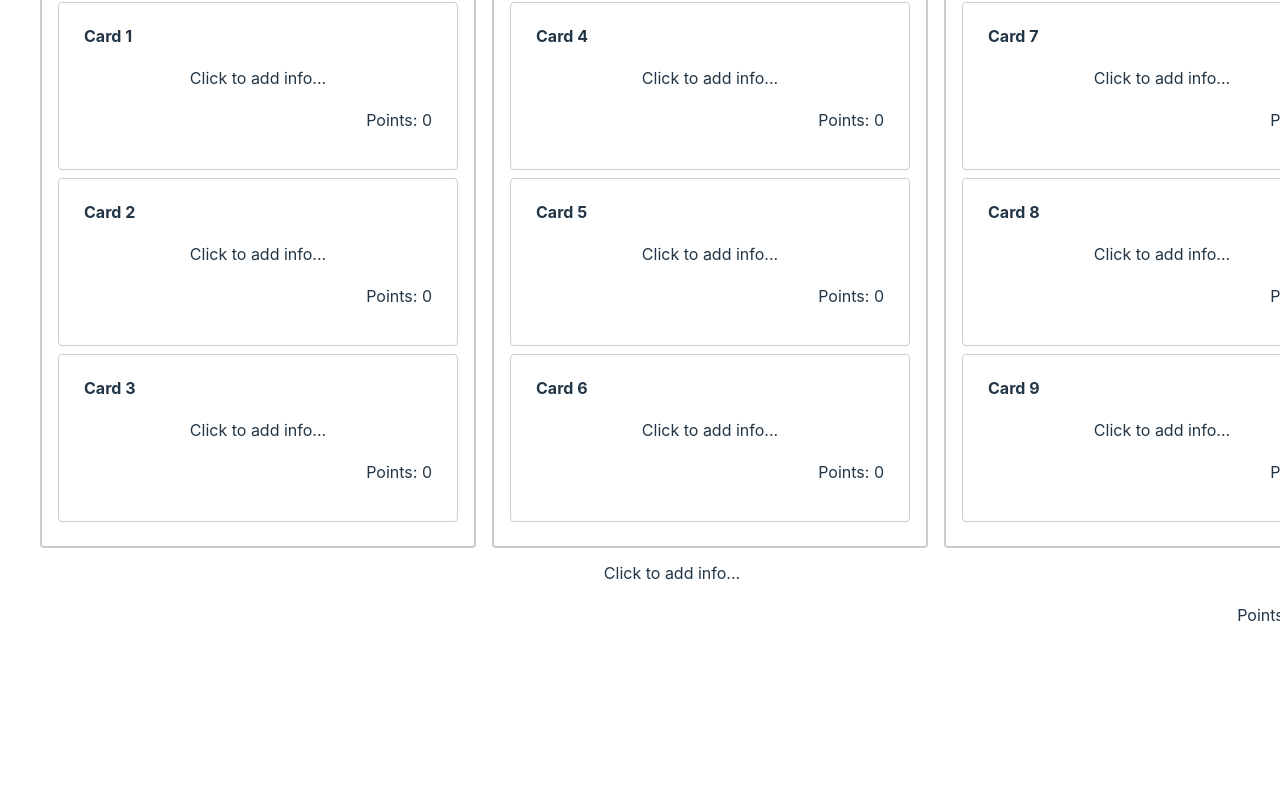
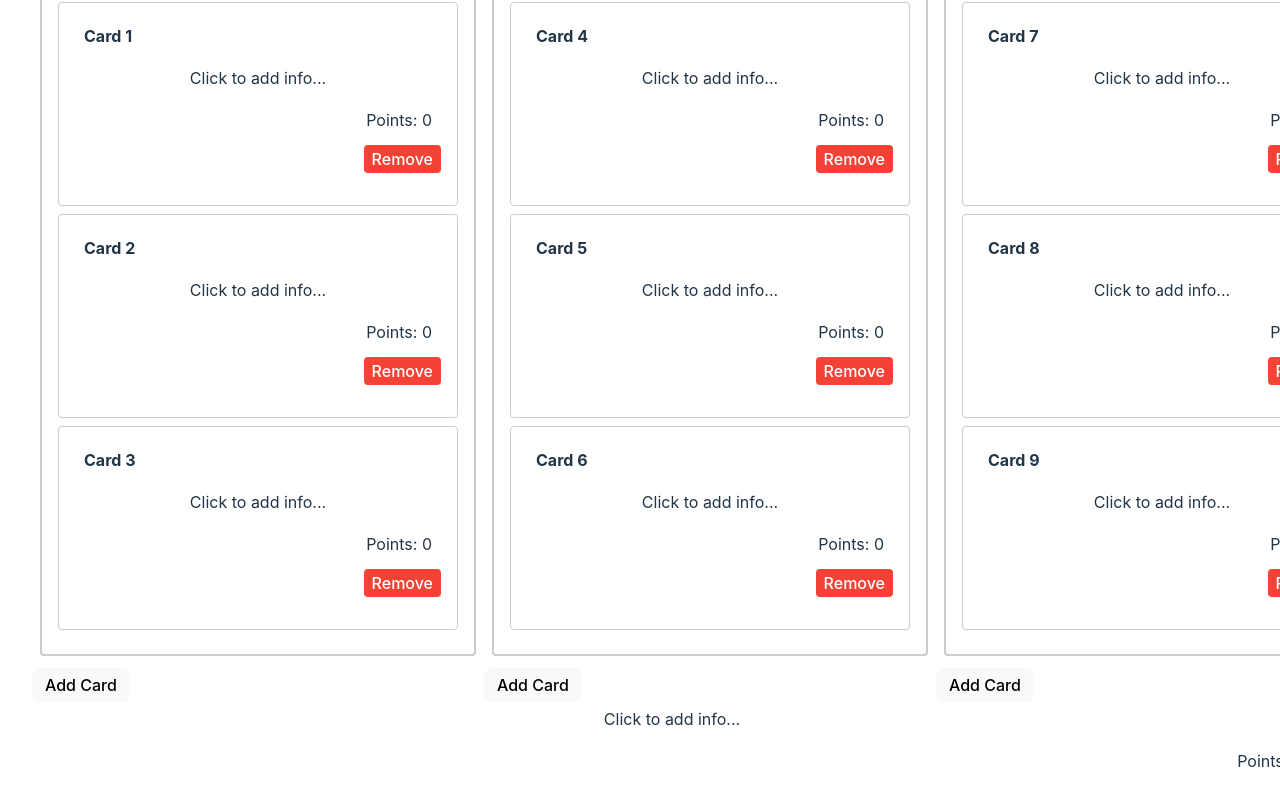
Before and after one commit to akoonth1/Draft_Cards, a React (Vite) app: page / in a window 1280 px wide. Shown: the part 324-1130 px from the top of the page. Before the commit the page ends 988 px from the top, so only its background shows below. Built offline with nearby package versions, Linux system fonts and the light colour scheme.

Commit message:
remove column

```diff
--- a/src/components/Board.jsx
+++ b/src/components/Board.jsx
@@ -71,7 +71,7 @@ export default function Board() {
     setColumnCount(columnCount + 1);
   };
 
-  const addCardToFirstColumn = () => {
+  const addCard = (columnId) => {
     const newCardId = `card-${cardCount}`;
     const newCard = {
       id: newCardId,
@@ -80,12 +80,32 @@ export default function Board() {
     };
     setColumns(prevColumns =>
       prevColumns.map(column =>
-        column.id === 'column-1'
+        column.id === columnId
           ? { ...column, cards: [...column.cards, newCard] }
           : column
       )
     );
     setCardCount(cardCount + 1);
+  };
+
+  const handleRemoveCard = (cardId) => {
+    setColumns(prevColumns =>
+      prevColumns.map(column => ({
+        ...column,
+        cards: column.cards.filter(card => card.id !== cardId)
+      }))
+    );
+  };
+
+  const handleRemoveColumn = (columnId) => {
+    const column = columns.find(col => col.id === columnId);
+    if (column.cards.length > 0) {
+      alert("Cannot remove a column that is not empty.");
+      return;
+    }
+    setColumns(prevColumns =>
+      prevColumns.filter(column => column.id !== columnId)
+    );
   };
 
   const handlePointsChange = (cardId, newPoints) => {
@@ -211,7 +231,10 @@ export default function Board() {
         <button onClick={addColumn} style={{ padding: '8px 16px' }}>
           Add Column
         </button>
-        <button onClick={addCardToFirstColumn} style={{ padding: '8px 16px' }}>
+        <button
+          onClick={() => addCard('column-1')}
+          style={{ padding: '8px 16px' }}
+        >
           Add Card to "To Do"
         </button>
       </div>
@@ -234,6 +257,9 @@ export default function Board() {
               }))}
               onPointsChange={handlePointsChange}
               onTitleChange={handleColumnTitleChange}
+              addCard={addCard}
+              removeCard={handleRemoveCard}
+              removeColumn={handleRemoveColumn} // Pass removeColumn handler
             />
           ))}
         </div>
@@ -245,6 +271,7 @@ export default function Board() {
               points={activeCard?.points || 0}
               isDragging={true}
               onPointsChange={handlePointsChange}
+              removeCard={handleRemoveCard} // Optional: Pass if needed
             />
           ) : null}
         </DragOverlay>
--- a/src/components/Card.jsx
+++ b/src/components/Card.jsx
@@ -2,7 +2,7 @@ import { CSS } from "@dnd-kit/utilities";
 import { useSortable } from "@dnd-kit/sortable";
 import FormInfo from "./FormInfo";
 
-function Card({ id, title, points = 0, onPointsChange, isDragging }) {
+function Card({ id, title, points = 0, onPointsChange, isDragging, removeCard }) {
   const {
     attributes,
     listeners,
@@ -27,6 +27,10 @@ function Card({ id, title, points = 0, onPointsChange, isDragging }) {
   // Wrapper to include card ID when points change
   const handlePointsChangeLocal = (newPoints) => {
     onPointsChange?.(id, newPoints);
+  };
+
+  const handleRemove = () => {
+    removeCard(id);
   };
 
   return (
@@ -60,6 +64,22 @@ function Card({ id, title, points = 0, onPointsChange, isDragging }) {
           onPointsChange={handlePointsChangeLocal}
         />
 
+        {/* Remove Button */}
+        <button
+          onClick={handleRemove}
+          style={{
+            padding: '4px 8px',
+            backgroundColor: '#f44336',
+            color: 'white',
+            border: 'none',
+            borderRadius: '4px',
+            cursor: 'pointer',
+            alignSelf: 'flex-end',
+          }}
+        >
+          Remove
+        </button>
+
         {/* Drag Handle */}
         <div
           {...listeners}
--- a/src/components/Column.jsx
+++ b/src/components/Column.jsx
@@ -5,7 +5,7 @@ import { CSS } from "@dnd-kit/utilities";
 import { SortableContext, verticalListSortingStrategy } from "@dnd-kit/sortable";
 import { useDroppable } from "@dnd-kit/core";
 
-function Column({ id, title, cards, onPointsChange, onTitleChange }) {
+function Column({ id, title, cards, onPointsChange, onTitleChange, addCard, removeCard, removeColumn }) {
   const { setNodeRef, isOver } = useDroppable({
     id,
     data: {
@@ -48,6 +48,18 @@ function Column({ id, title, cards, onPointsChange, onTitleChange }) {
   const handleTitleCancel = () => {
     setTempTitle(title);
     setIsEditing(false);
+  };
+
+  const handleAddCard = () => {
+    addCard(id);
+  };
+
+  const handleRemoveColumn = () => {
+    if (cards.length > 0) {
+      alert("Cannot remove a column that is not empty.");
+      return;
+    }
+    removeColumn(id);
   };
 
   return (
@@ -119,9 +131,33 @@ function Column({ id, title, cards, onPointsChange, onTitleChange }) {
               points={card.points}
               isDragging={card.isDragging}
               onPointsChange={onPointsChange}
+              removeCard={removeCard} // Pass removeCard handler
             />
           ))}
         </SortableContext>
+      </div>
+      <div style={{ display: 'flex', justifyContent: 'space-between', marginTop: '12px' }}>
+        <button
+          onClick={handleAddCard}
+          style={{ padding: '6px 12px', cursor: 'pointer' }}
+        >
+          Add Card
+        </button>
+        {cards.length === 0 && (
+          <button
+            onClick={handleRemoveColumn}
+            style={{
+              padding: '6px 12px',
+              cursor: 'pointer',
+              backgroundColor: '#f44336',
+              color: 'white',
+              border: 'none',
+              borderRadius: '4px',
+            }}
+          >
+            Remove Column
+          </button>
+        )}
       </div>
     </div>
   );
```
